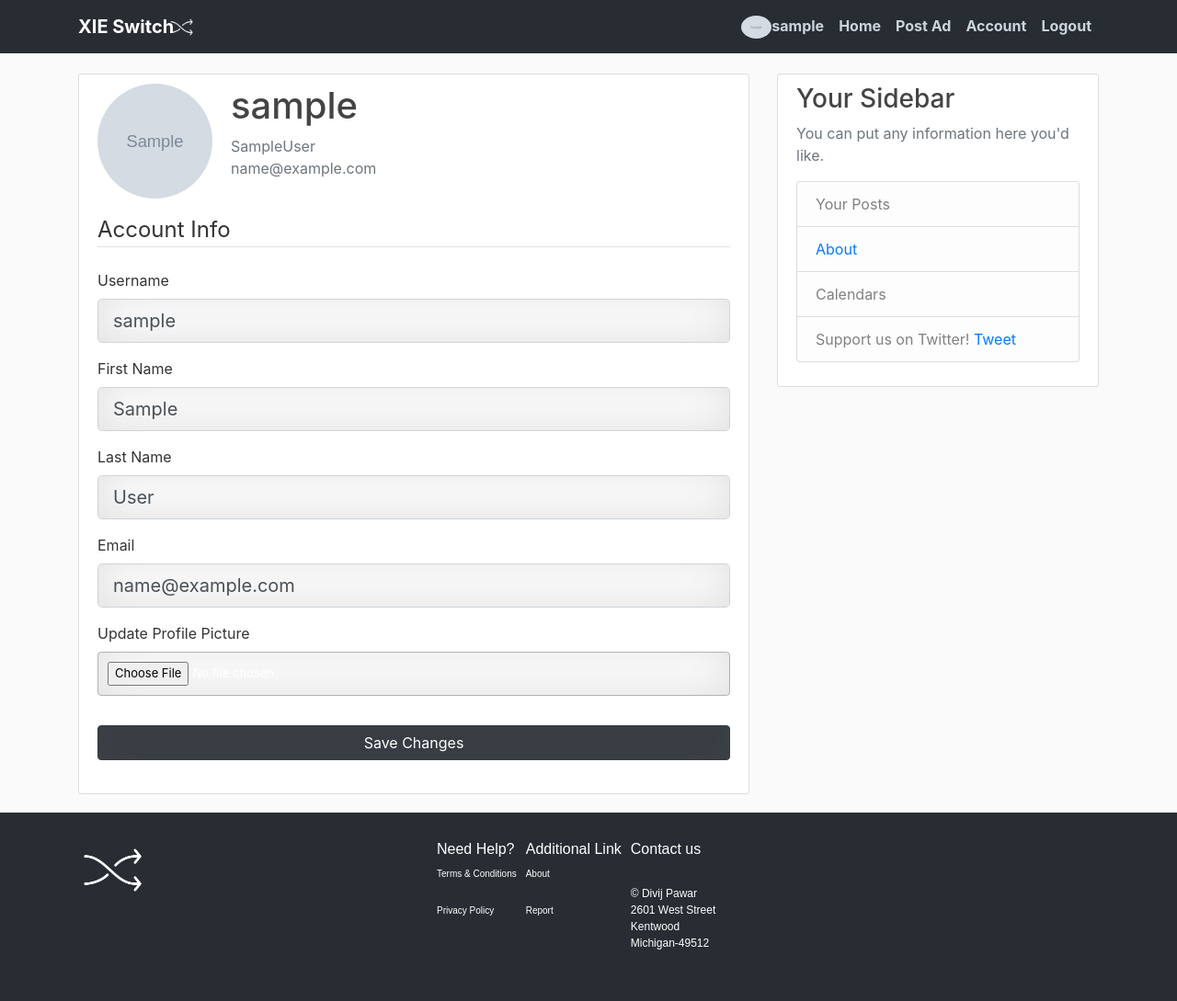
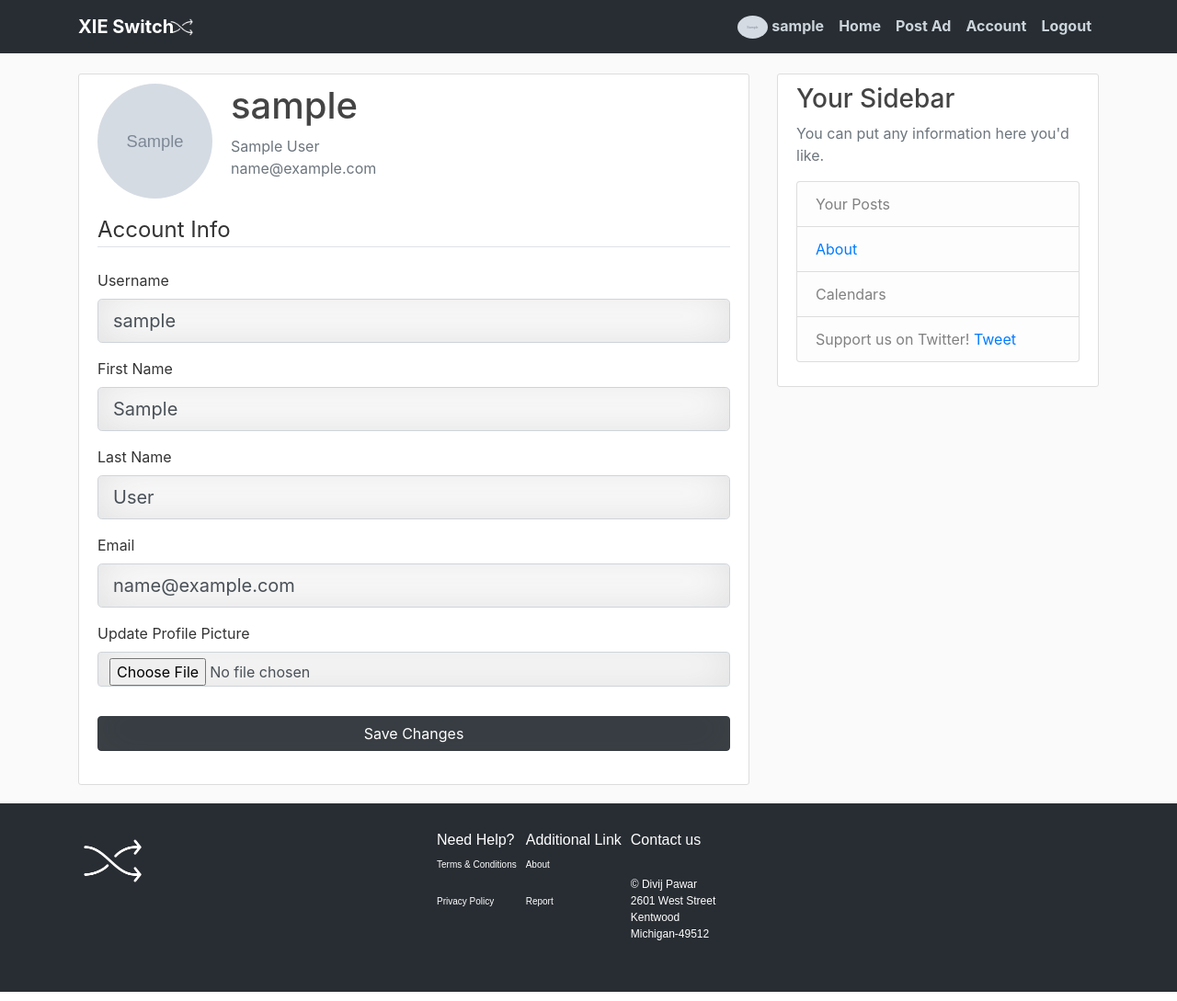
Before and after one commit to divij-pawar/switch, a Flask app: page /account in a window 1280 px wide. Shown: the whole page at 92% size. Run offline with Flask 2, Linux system fonts and the light colour scheme; a user stored in the database is signed in; tables that the repository leaves empty hold one stand-in row (values such as "Sample post"); grey boxes marked "Sample" are stand-in pictures; some libraries are stand-ins or nearby versions.

Commit message:
smooshed bugs

```diff
--- a/forum/forms.py
+++ b/forum/forms.py
@@ -1,8 +1,8 @@
 from flask_wtf import FlaskForm
 from flask_wtf.file import FileField, FileAllowed
 from flask_login import current_user
-from wtforms import StringField, PasswordField, SubmitField, BooleanField, TextAreaField, IntegerField
-from wtforms.validators import DataRequired, Length, Email, EqualTo, ValidationError,Regexp, NumberRange
+from wtforms import StringField, PasswordField, SubmitField, BooleanField, TextAreaField, DecimalField
+from wtforms.validators import DataRequired, Length, Email, EqualTo, ValidationError, Regexp, NumberRange
 from forum.models import User
 
 class RegistrationForm(FlaskForm):
@@ -34,8 +34,8 @@ class UpdateAccountForm(FlaskForm):
     username = StringField('Username',validators=[DataRequired(), Length(min=3, max=15),
                             Regexp('^\w+$', message="Username must contain only letters numbers or underscore")])
     email = StringField('Email',validators=[DataRequired(), Email()])
-    fname = StringField('First Name',validators=[Length(min=1, max=50)])
-    lname = StringField('Last Name',validators=[Length(min=1, max=50)])
+    fname = StringField('First Name',validators=[Length(min=0, max=50), Regexp('^\w+$', message="name must contain only letters numbers")])
+    lname = StringField('Last Name',validators=[Length(min=0, max=50), Regexp('^\w+$', message="name must contain only letters numbers")])
     picture = FileField('Update Profile Picture',validators=[FileAllowed(['jpg','png','jpeg'])])
     submit = SubmitField('Save Changes')
 
@@ -54,6 +54,6 @@ class UpdateAccountForm(FlaskForm):
 class PostForm(FlaskForm):
     title = StringField('Title',validators=[DataRequired(),Length(max=100)])
     picture = FileField('Upload Picture',validators=[FileAllowed(['jpg','png','jpeg'])])
-    price = IntegerField('Price (Rs.)',validators=[DataRequired(),NumberRange(0,10000,"Invalid Price,please add between 0 and 10000")])
+    price = DecimalField('Price (₹)',rounding=None, places=2,validators=[DataRequired(), NumberRange(0,10000,"Invalid Price,please add between 0 and 10000")])
     content = TextAreaField('Content',validators=[DataRequired(),Length(max=400)])
     submit = SubmitField('Post')
--- a/forum/routes.py
+++ b/forum/routes.py
@@ -96,13 +96,13 @@ def account():
             picture_file = save_profile_picture(form.picture.data)
             current_user.image_file = picture_file
         if form.fname.data:
-            current_user.fname = form.fname.data
+            current_user.fname = strip(form.fname.data)
 
         if form.lname.data:
-            current_user.lname = form.lname.data
+            current_user.lname = strip(form.lname.data)
 
-        current_user.username = form.username.data
-        current_user.email = form.email.data
+        current_user.username = strip(form.username.data)
+        current_user.email = strip(form.email.data)
         db.session.commit()
         flash('Your account has been updated','success')
         return redirect(url_for('account'))
@@ -169,8 +169,8 @@ def update_post(post_id):
         if form.picture.data:
             picture_file = save_post_picture(form.picture.data)
             print(f'______________________PICTURE UPDATE____________________{picture_file}')
+            post.image_file = picture_file
         post.title = form.title.data
-        post.image_file = picture_file
         post.price = form.price.data
         post.content = form.content.data
         db.session.commit()
@@ -180,6 +180,7 @@ def update_post(post_id):
     elif request.method == 'GET':
         form.title.data = post.title
         form.content.data = post.content
+        form.price.data = post.price
     return render_template('create_post.html', title='Update Post',
                             form=form, legend= 'Update Post' )
 
--- a/forum/templates/account.html
+++ b/forum/templates/account.html
@@ -5,7 +5,7 @@
           <img class="rounded-circle account-img" src="{{ image_file }}">
           <div class="media-body">
             <h2 class="account-heading">{{ current_user.username }}</h2>
-            <p class="text-secondary">{{ current_user.fname }}{{ current_user.lname }}<br>{{ current_user.email }}</p>
+            <p class="text-secondary">{{ current_user.fname }}&nbsp;{{ current_user.lname }}<br>{{ current_user.email }}</p>
           </div>
         </div>
         <form method="POST" action="" enctype="multipart/form-data">
@@ -29,9 +29,12 @@
                 <div class="form-group">
                     {{ form.fname.label() }}
                     {% if form.fname.errors %}
+                        {{ form.fname(class="form-control form-control-lg is-invalid") }}
+                        <div class="invalid-feedback">
                         {% for error in form.fname.errors %}
-                            <span class="test-danger">{{ error }}</span></br>
+                            <span>{{ error }}</span></br>
                         {% endfor %}
+                        </div>
                     {% else %}
                         {{ form.fname(class="form-control form-control-lg") }}
                     {% endif %}
@@ -39,9 +42,12 @@
                 <div class="form-group">
                     {{ form.lname.label() }}
                     {% if form.lname.errors %}
-                        {% for error in form.lname.errors %}
-                            <span class="test-danger">{{ error }}</span></br>
-                        {% endfor %}
+                    {{ form.lname(class="form-control form-control-lg is-invalid") }}
+                    <div class="invalid-feedback">
+                    {% for error in form.lname.errors %}
+                        <span>{{ error }}</span></br>
+                    {% endfor %}
+                    </div>
                     {% else %}
                         {{ form.lname(class="form-control form-control-lg") }}
                     {% endif %}
@@ -61,11 +67,15 @@
                 </div>
                 <div class="form-group">
                     {{ form.picture.label() }}
-                    {{ form.picture(class="form-control-file") }}
                     {% if form.picture.errors %}
+                        {{ form.picture(class="form-control is-invalid") }}
+                        <div class="invalid-feedback">
                         {% for error in form.picture.errors %}
-                            <span class="test-danger">{{ error }}</span></br>
+                            <span>{{ error }}</span></br>
                         {% endfor %}
+                        </div>
+                    {% else %}
+                        {{ form.picture(class="form-control") }}
                     {% endif %}
                 </div>
             </fieldset>
--- a/forum/templates/home.html
+++ b/forum/templates/home.html
@@ -9,7 +9,7 @@
               <small class="text-muted">{{ post.date_posted.strftime('posted on %d %b %Y at %-I:%-M%p') }}</small>
             </div>
             <div class="post-title">
-            <h5><a class="article-title" href="{{ url_for('post',post_id=post.id ) }}">{{ post.title }}</a></h5><small><b>Price: Rs. {{ post.price }}</b></small>
+            <h5><a class="article-title" href="{{ url_for('post',post_id=post.id ) }}">{{ post.title }}</a></h5><small><b>Price: ₹ {{ post.price }}</b></small>
             </div>
             <p class="article-content">{{ post.content }}</p>
             {% if post.image_file %}
@@ -25,7 +25,7 @@
                 <!-- Modal content -->
                 <div class="modal-content">
                   <span class="close">&times;</span>
-                  <p>Seller Info : post.author.email</p>
+                  <p>Seller Info : {{ post.author.email }}</p>
                 </div>
 
               </div>
--- a/forum/templates/layout.html
+++ b/forum/templates/layout.html
@@ -32,7 +32,7 @@
             <!-- Navbar Right Side -->
             <div class="navbar-nav ml-auto">
               {% if current_user.is_authenticated %}
-              <a class="nav-item nav-link" href="{{ url_for('account') }}"><img src="{{url_for('static',filename='profile_pics/' + current_user.image_file)}}" class="img-responsive rounded-circle" ><b>{{ current_user.username }}</b></a>
+              <a class="nav-item nav-link" href="{{ url_for('account') }}"><img src="{{url_for('static',filename='profile_pics/' + current_user.image_file)}}" class="img-responsive rounded-circle" >&nbsp;<b>{{ current_user.username }}</b></a>
               <a class="nav-item nav-link" href="{{ url_for('home') }}"><b>Home</b></a>
               <a class="nav-item nav-link" href="{{ url_for('new_post') }}"><b>Post Ad</b></a>
               <a class="nav-item nav-link" href="{{ url_for('account') }}"><b>Account</b></a>
--- a/forum/templates/post.html
+++ b/forum/templates/post.html
@@ -7,7 +7,7 @@
                 <a class="mr-2" href="#">{{ post.author.username }}</a>
                 <small class="text-muted">{{ post.date_posted.strftime('posted on %d %b %Y at %-I:%-M%p')}}</small>
             </div>
-        <h2 class-"article-title">{{ post.title }}<h6><b>Price: Rs. {{ post.price }}</b></h6></h2>
+        <h2 class-"article-title">{{ post.title }}<h6><b>Price: ₹ {{ post.price }}</b></h6></h2>
         <p class="article-content">{{ post.content }}</p>
         {% if post.image_file %}
         <div class="media content-section ">
```
